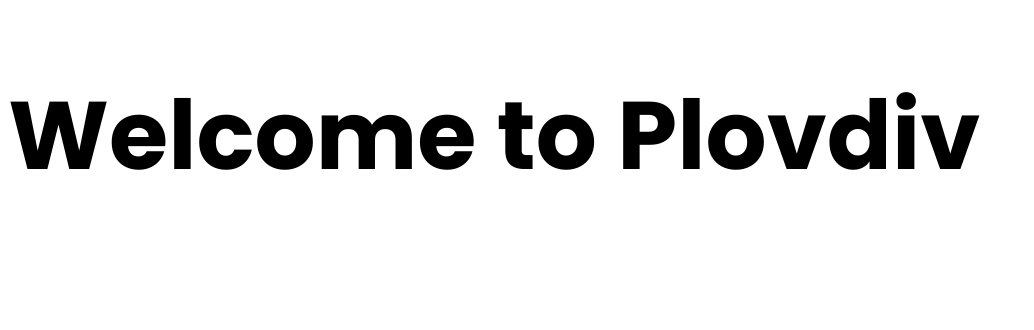
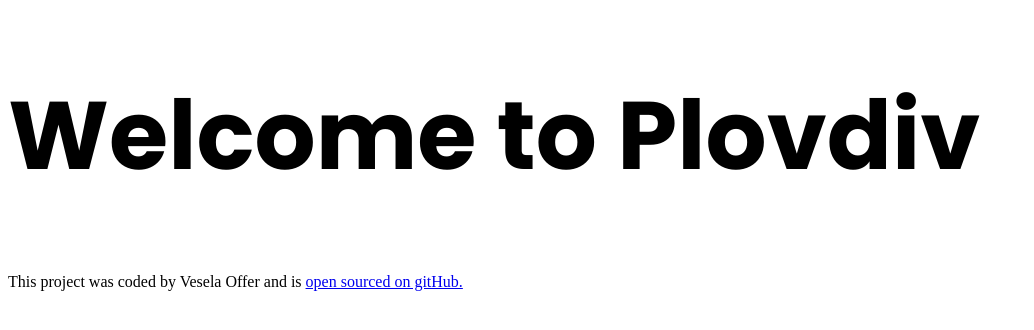
Before and after one commit to Vesi1991/plovdiv-travel-project, a plain HTML site: page index.html in a window 1280 px wide. Shown: the whole page, without its empty margins (0-1034 px from the left). Drawn offline with Linux system fonts and the light colour scheme.

Commit message:
Added a link to gitHub repository

```diff
--- a/index.html
+++ b/index.html
@@ -12,5 +12,13 @@
   </head>
   <body>
     <h1>Welcome to Plovdiv</h1>
+    <footer>
+      This project was coded by Vesela Offer and is
+      <a
+        href="https://github.com/Vesi1991/plovdiv-travel-project"
+        target="_blank"
+        >open sourced on gitHub.</a
+      >
+    </footer>
   </body>
 </html>
```
